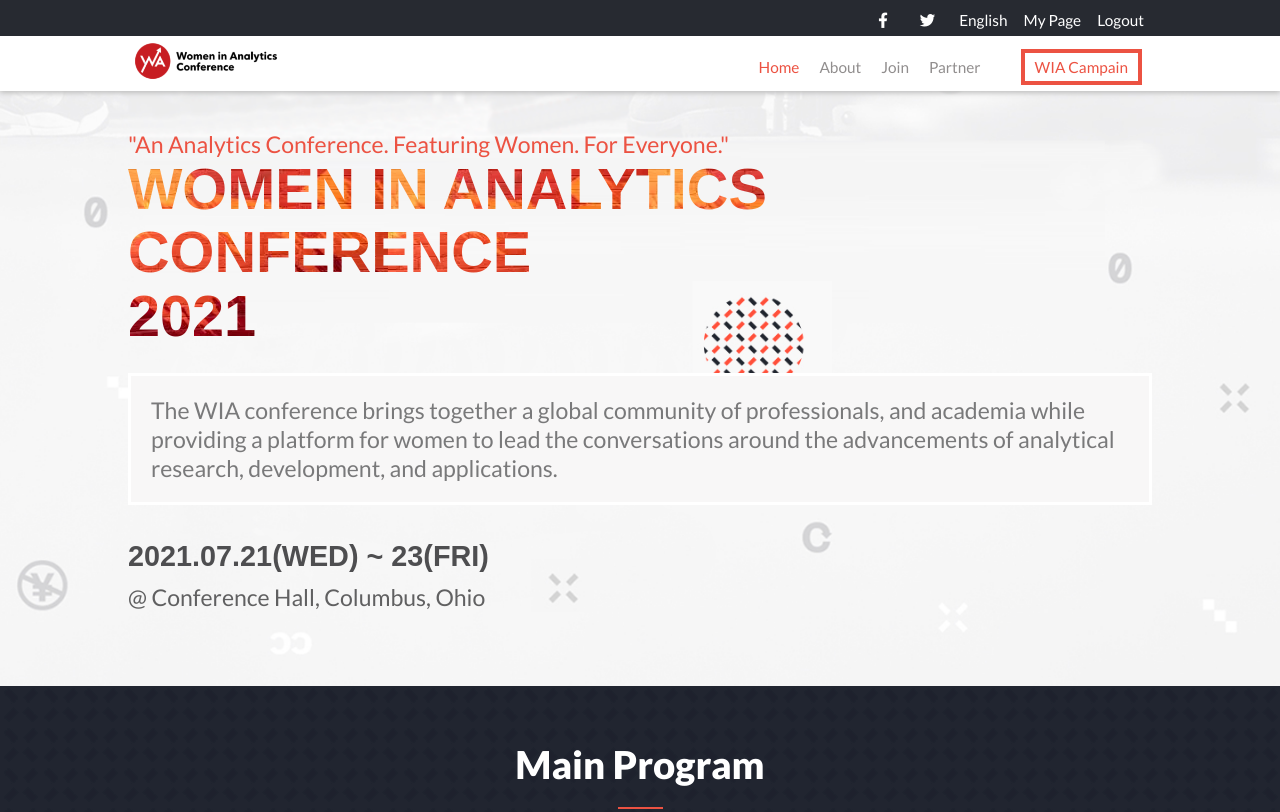
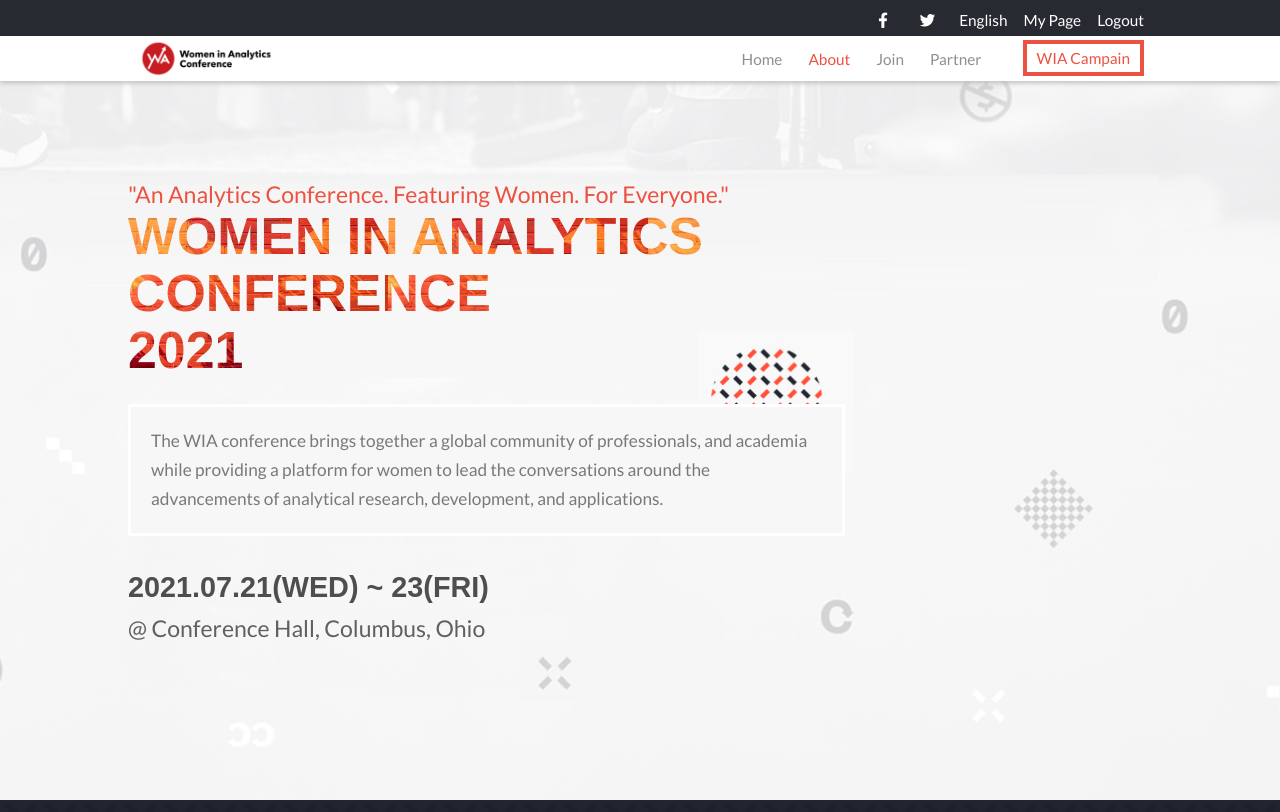
Before and after one commit to toliboff/Conference, a website: page index.html in a window 1280 px wide. Shown: the top 812 px of the page. Drawn offline with Linux system fonts and the light colour scheme; a web font is replaced by a local one.

Commit message:
Update Made suggested changes from code reviewer: spacing, menu, broken links, Readme file changes

```diff
--- a/index.html
+++ b/index.html
@@ -17,47 +17,24 @@
   <header class="header">
     <nav class="desktop-navigation">
       <ul class="settings">
-        <li>
-          <a href=""><i class="fab fa-facebook-f"></i></a>
-        </li>
-        <li>
-          <a href=""><i class="fab fa-twitter"></i></a>
-        </li>
-        <li>
-          <a href="">English</a>
-        </li>
-        <li>
-          <a href="">My Page</a>
-        </li>
-        <li>
-          <a href="">Logout</a>
-        </li>
+        <li><a href="#"><i class="fab fa-facebook-f"></i></a></li>
+        <li><a href="#"><i class="fab fa-twitter"></i></a></li>
+        <li><a href="#">English</a></li>
+        <li><a href="#">My Page</a></li>
+        <li><a href="#">Logout</a></li>
       </ul>
 
-      <ul class="desktop-menu" id="desktop-menu">
-        <li><a href="/index.html"><img src="./images/wia-logo.png" alt=""></a></li>
-        <li><a href="/index.html" class="current">Home</a></li>
-        <li><a href="/about.html">About</a></li>
-        <li><a href="/about.html#join">Join</a></li>
-        <li><a href="/index.html#partner">Partner</a></li>
-        <li><a href="#">WIA Campain</a></li>
+      <span class="mobile-menu menu-bar"><i class="fas fa-bars" id="menu-bar"></i></span>
+      <ul class="menu" id="menu">
+        <li class="mobile-menu"><i class="fas fa-times close mobile-menu" id="close"></i></li>
+        <li class="desktop-menu"><a href="/index.html"><img src="./images/wia-logo.png" alt=""></a></li>
+        <li><a href="index.html">Home</a></li>
+        <li><a href="about.html" class="current">About</a></li>
+        <li><a href="about.html#join">Join</a></li>
+        <li><a href="index.html#partner">Partner</a></li>
+        <li class="desktop-menu"><a href="#">WIA Campain</a></li>
       </ul>
     </nav>
-
-    <nav class="mobile-nav">
-      <i class="fas fa-bars" id="menu-bar"></i>
-    </nav>
-    <div class="mobile-menu" id="mobile-menu">
-      <i class="fas fa-times close" id="close"></i>
-      <ul>
-        <li><a href="./index.html" class="current">Home</a></li>
-        <li><a href="./about.html">About</a></li>
-        <li><a href="./about.html#contact">Join</a></li>
-        <li><a href="./index.html#partner">Partner</a></li>
-        <li><a href="#">WIACampain</a></li>
-      </ul>
-    </div>
-
   </header>
 
   <section class="home" id="home">
--- a/script.js
+++ b/script.js
@@ -1,5 +1,5 @@
 const menuBar = document.getElementById('menu-bar');
-const mobileMenu = document.getElementById('mobile-menu');
+const mobileMenu = document.getElementById('menu');
 const closeButton = document.getElementById('close');
 
 menuBar.addEventListener('click', () => {
--- a/style.css
+++ b/style.css
@@ -1,4 +1,3 @@
-/* colors: #272a31-dark, #ec5242 - orange, #d3d3d3 - lightgrey */
 * {
   margin: 0;
   padding: 0;
@@ -29,20 +28,45 @@
   position: relative;
 }
 
-.desktop-navigation {
+.settings {
   display: none;
 }
 
-.mobile-nav {
+.fa-bars {
+  padding: 10px;
+}
+
+.past-conf li {
+  margin: 25px 15px;
+  width: 100%;
+  padding: 15% 5%;
+  color: #fff;
   display: flex;
-  padding: 15px;
-  font-size: 2.5rem;
+  justify-content: center;
+  align-items: center;
+}
+
+.speaker-list li {
+  margin: 20px;
+  display: flex;
+}
+
+.programs li {
+  background-color: rgba(167, 167, 167, 0.171);
+  padding: 20px 20px;
+  display: grid;
+  grid-template-columns: 1fr 2fr 3fr;
+  align-items: center;
+  margin: 15px 0;
+}
+
+.menu-bar {
   position: fixed;
   width: 100%;
-  background: url('./images/background.png');
+  background: url('images/background.png');
 }
 
-.mobile-menu {
+.menu {
   display: none;
   flex-direction: column;
   position: fixed;
@@ -53,24 +77,32 @@
   padding: 15px;
 }
 
-.mobile-menu li {
-  /* margin: 15px 0; */
+.menu a {
+  color: #fff;
+  padding: 5px;
+  font-size: 1.5rem;
+  display: block;
+}
+
+.menu li {
+  color: #fff;
+  padding: 5px;
+  margin-bottom: 5px;
   border-bottom: 1px solid #ec5242;
-  padding: 0;
+}
+
+.menu li:first-child {
+  border-bottom: none;
+}
+
+.desktop-menu {
+  display: none;
 }
 
 .close {
   color: #ec5242;
   font-size: 2rem;
   margin-bottom: 15px;
-}
-
-.mobile-menu a {
-  color: #c9c7c7;
-  font-size: 2rem;
-  padding: 15px 0;
-
-  /* margin: 15px; */
 }
 
 .home {
@@ -156,15 +188,6 @@
   margin: 15px auto;
 }
 
-.programs li {
-  background-color: rgba(167, 167, 167, 0.171);
-  padding: 20px 20px;
-  display: grid;
-  grid-template-columns: 1fr 2fr 3fr;
-  align-items: center;
-  margin: 15px 0;
-}
-
 .program-icon {
   font-size: 2.2rem;
   display: flex;
@@ -210,11 +233,6 @@
 
 .speaker-list {
   margin: 25px 0;
-}
-
-.speaker-list li {
-  margin: 20px;
-  display: flex;
 }
 
 .speaker {
@@ -340,16 +358,6 @@
   margin: 25px 0;
 }
 
-.past-conf li {
-  margin: 25px 15px;
-  width: 100%;
-  padding: 15% 5%;
-  color: #fff;
-  display: flex;
-  justify-content: center;
-  align-items: center;
-}
-
 .past-conf li:nth-child(1) {
   background:
     linear-gradient(
@@ -447,6 +455,20 @@
 }
 
 @media (min-width: 768px) {
+  .mobile-menu {
+    display: none !important;
+  }
+
+  .desktop-menu {
+    display: block;
+    padding: 0;
+    height: 40px;
+  }
+
+  .menu li {
+    border-bottom: none;
+  }
+
   .desktop-navigation {
     display: flex;
     flex-direction: column;
@@ -457,7 +479,12 @@
   }
 
   .page-title {
-    font-size: 3rem;
+    font-size: 2.7rem;
+  }
+
+  .intro {
+    width: 70%;
+    font-size: 0.9rem;
   }
 
   .date {
@@ -475,10 +502,6 @@
     padding: 40px;
   }
 
-  .mobile-nav {
-    display: none;
-  }
-
   .home,
   .main,
   .speakers,
@@ -492,7 +515,11 @@
 
   .home,
   .contact {
-    padding-top: 130px;
+    padding-top: 180px;
+  }
+
+  .home {
+    min-height: 100vh;
   }
 
   .conference-logo {
@@ -511,10 +538,22 @@
     font-size: 0.9rem;
   }
 
-  .desktop-menu a {
+  .menu {
+    display: flex;
+    justify-content: flex-end;
+    align-items: center;
+    padding: 0 10%;
+    flex-direction: row;
+    position: static;
+    height: auto;
+    background: #fff;
+  }
+
+  .menu a {
     color: #918e8e;
     font-size: 0.8rem;
-    margin: 0 10px;
+    margin: 0 3px;
+    display: inline;
   }
 
   .settings a,
@@ -524,7 +563,7 @@
     font-size: 0.8rem;
   }
 
-  .desktop-menu a:hover {
+  .menu a:hover {
     color: #5a5858;
   }
 
@@ -539,13 +578,6 @@
   .settings a:hover,
   .settings i:hover {
     color: #ccc;
-  }
-
-  .desktop-menu {
-    display: flex;
-    justify-content: flex-end;
-    align-items: center;
-    padding: 0 10%;
   }
 
   .programs li {
@@ -569,19 +601,16 @@
     border: 1px solid #fff;
   }
 
-  .desktop-menu li:nth-child(1) {
+  .menu li:nth-child(2) {
     margin-right: auto;
+    padding: 0;
   }
 
-  .desktop-menu li:nth-child(1) a {
-    margin: 0;
-  }
-
-  .desktop-menu li:last-child {
+  .menu li:last-child {
     margin-left: 20px;
   }
 
-  .desktop-menu li:last-child a {
+  .menu li:last-child a {
     border: 4px solid #ec5242;
     padding: 5px 10px;
     color: #ec5242;
@@ -590,8 +619,8 @@
     height: 60px;
   }
 
-  .desktop-menu img {
-    height: 50px;
+  .menu img {
+    height: 45px;
   }
 
   .current {
```
Also changed, not shown: about.html (+14 -35 lines), README.md.
